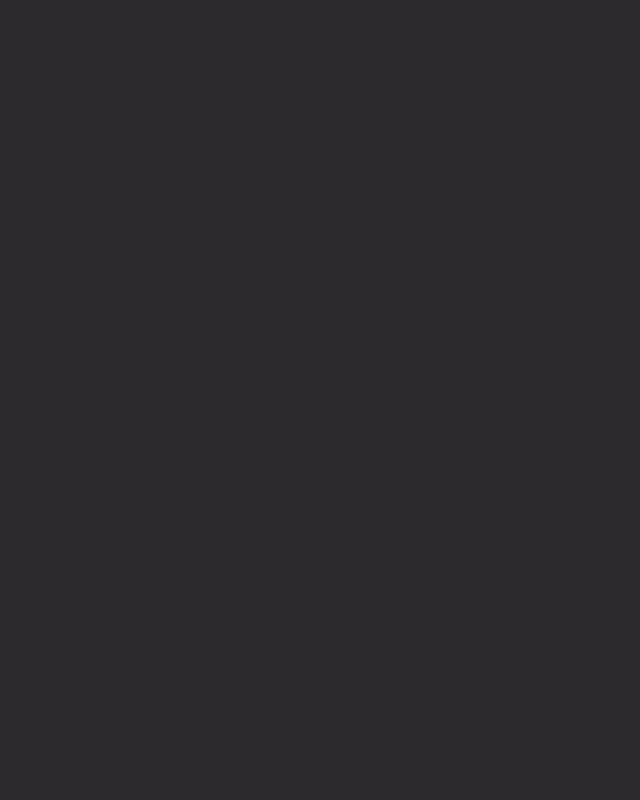
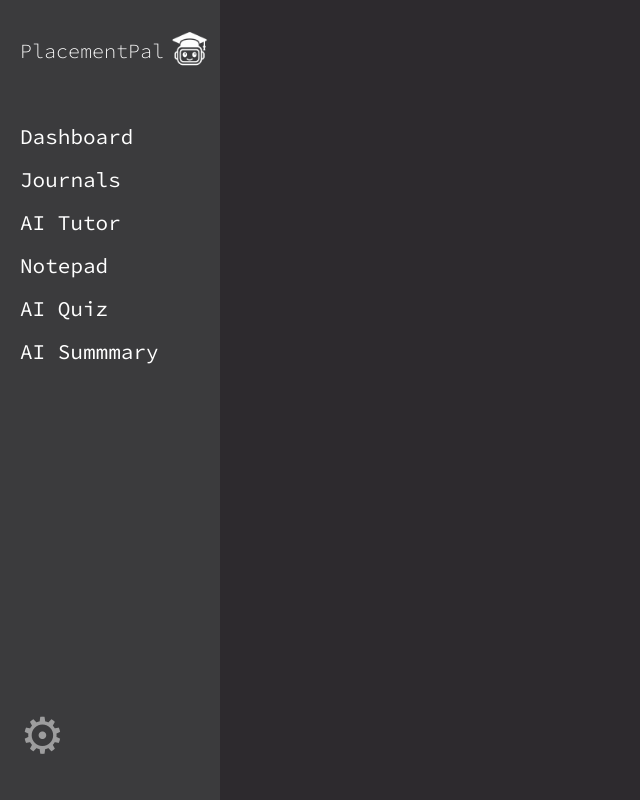
Before and after one commit to pauriaccc/frontend, a React (Create React App) app: page /summary in a window 1280 px wide. Before the commit this address had no page. Shown: the whole page, without its empty margins (0-640 px from the left). Built offline with nearby package versions, Linux system fonts and the light colour scheme; a web font is replaced by a local one.

Commit message:
Adding Summary to Navbar

```diff
--- a/src/App.jsx
+++ b/src/App.jsx
@@ -6,6 +6,7 @@ import CreateAccount from "./components/CreateAccount";
 import Dashboard from "./components/Dashboard";
 import Dictionaries from "./components/Dictionaries";
 import Journals from "./components/Journals";
+import Summary from "./components/Summary";
 import Quiz from "./components/Quiz";
 import Login from "./components/Login";
 import Settings from "./components/Settings";
@@ -23,6 +24,7 @@ function App() {
         <Route path="/journals" element={<Journals />} />
         <Route path="/login" element={<Login />} />
         <Route path="/quiz" element={<Quiz />} />
+        <Route path="/summary" element={<Summary />} />
         <Route path="/settings" element={<Settings />} />
       </Routes>
     </BrowserRouter>
--- a/src/components/Navbar.jsx
+++ b/src/components/Navbar.jsx
@@ -15,6 +15,7 @@ function Navbar() {
             <Link to="/lecturer">AI Tutor</Link>
             <Link to="/dictionaries">Notepad</Link>
             <Link to="/quiz">AI Quiz</Link>
+            <Link to="/summary">AI Summmary</Link>
             <Link to="/settings">⚙</Link>
         </nav>
     )
--- /dev/null
+++ b/src/components/Summary.jsx
@@ -0,0 +1,9 @@
+import Navbar from "./Navbar"
+function Summary() {
+    return (
+        <>
+            <Navbar />
+        </>
+    )
+}
+export default Summary;
```
